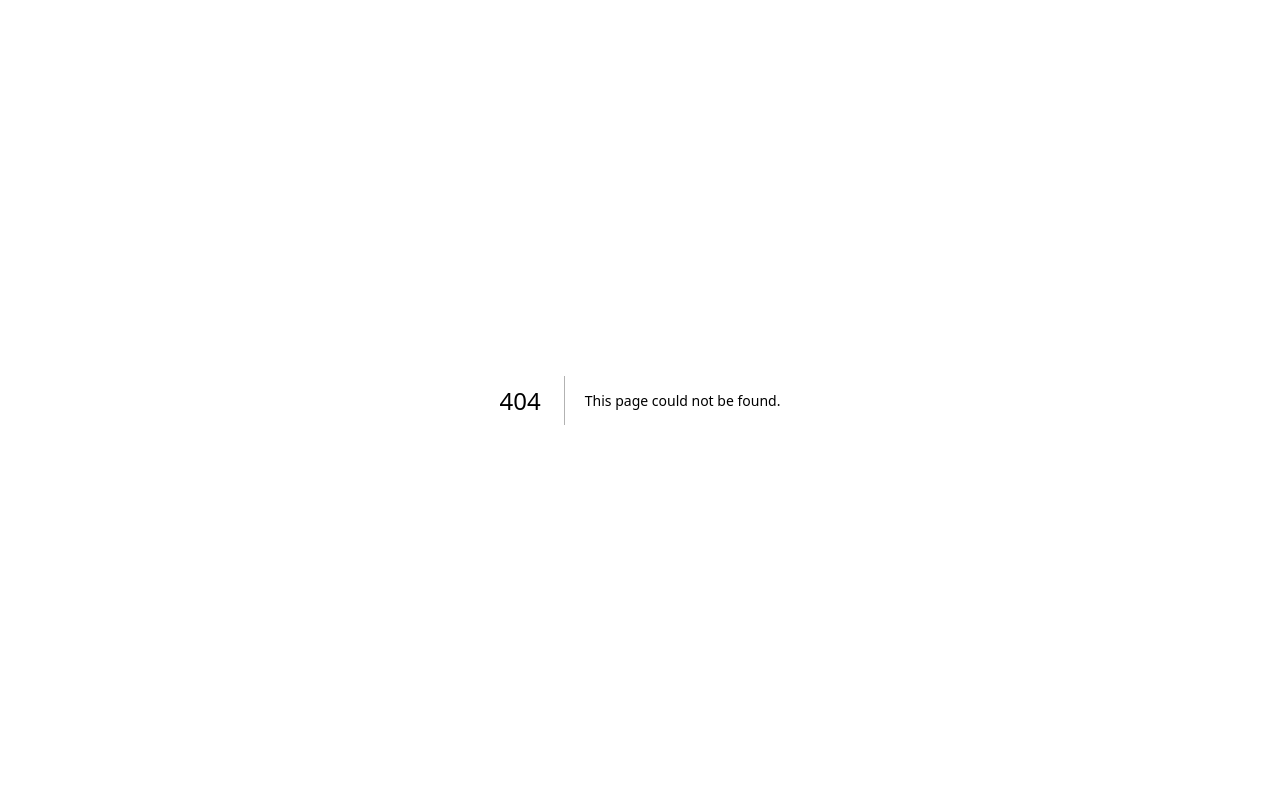
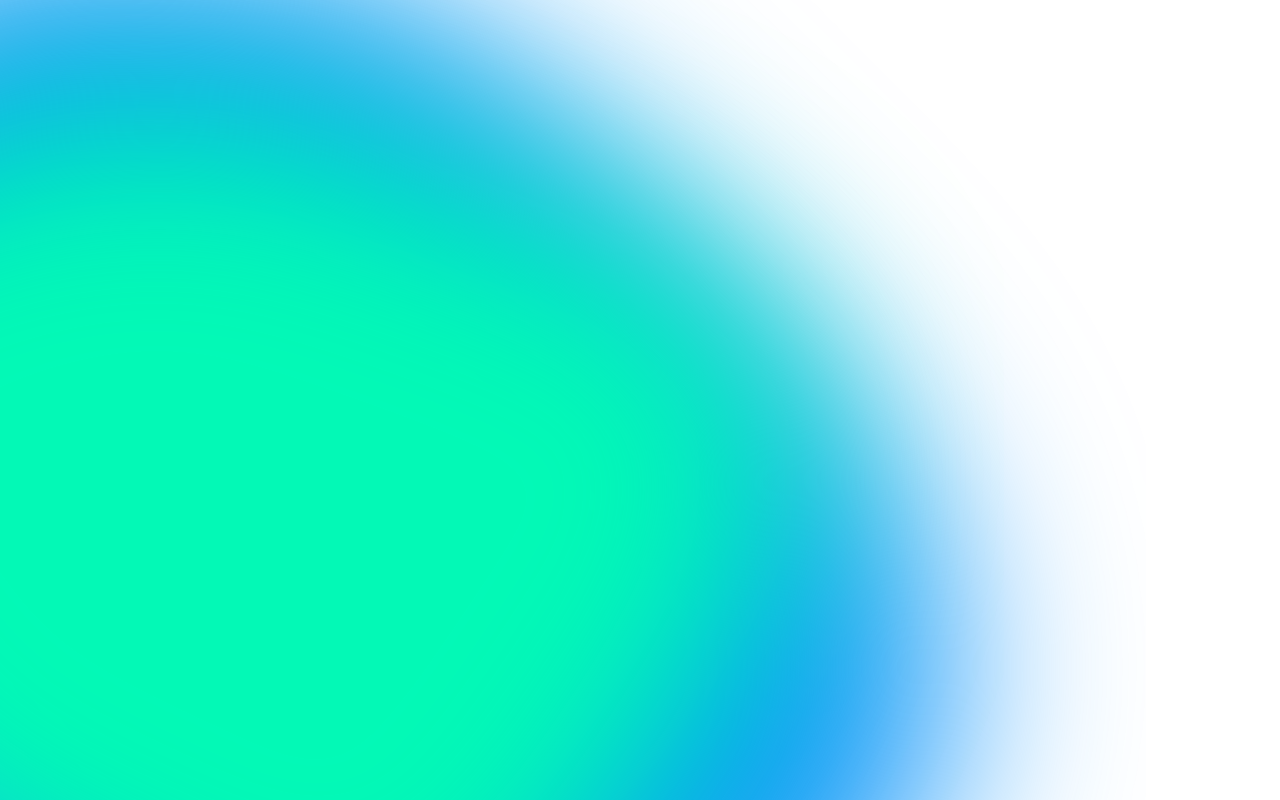
Before and after one commit to sitags3/BlazinglyFastJournaling, a Next.js app in the folder brontend/: page /survey in a window 1280 px wide. Before the commit this address had no page. Shown: the top 800 px of the page. Built offline with nearby package versions, Linux system fonts and the light colour scheme.

Commit message:
fwrgereg

```diff
--- /dev/null
+++ b/brontend/src/app/survey/page.tsx
@@ -0,0 +1,11 @@
+import SurveyCard from '@/components/survey/SurveyCard';
+
+const Bodymap = () => {
+  return (
+    <main>
+      <SurveyCard />
+    </main>
+  )
+}
+
+export default Bodymap;
--- a/brontend/src/components/base.scss
+++ b/brontend/src/components/base.scss
@@ -18,7 +18,8 @@ $main-font: 'Inter', sans-serif;
 }
 
 .btn-1:hover {
-    background-color: $active-btn-color;
+    transition: all .5s ease-in-out;
+    box-shadow: 0px 0px 8px 2px rgba(0, 0, 0, 0.1);
 }
 
 .btn-1:active {
--- a/brontend/src/components/carousel/CarouselCard.tsx
+++ b/brontend/src/components/carousel/CarouselCard.tsx
@@ -5,13 +5,14 @@ import './card.scss';
 import { JournalEntry } from '@/data';
 
 import '../base.scss'
+import Link from 'next/link';
 type Props = {
     journalEntry?: JournalEntry;
     level: number;
     className?: string;
 }
 
-const CarouselCard: FC<Props> = ({ journalEntry, level, className = ""}) => {
+const CarouselCard: FC<Props> = ({ journalEntry, level, className = "" }) => {
     switch (level) {
         case -2:
             className += ' left-0 scale-90 z-10';
@@ -31,10 +32,10 @@ const CarouselCard: FC<Props> = ({ journalEntry, level, className = ""}) => {
     }
     return (
         <div className={`${className} overflow-hidden absolute card flex flex-col gap-y-[3.5rem] items-center justify-center transition-all duration-1000`}>
-            <svg className=' blurry-bg' xmlns="http://www.w3.org/2000/svg" width="762" height="762" viewBox="0 0 762 762" fill="none">
+            <svg className='blurry-bg' xmlns="http://www.w3.org/2000/svg" width="762" height="762" viewBox="0 0 762 762" fill="none">
                 <g filter="url(#filter0_f_5_377)">
                     <path fillRule="evenodd" clipRule="evenodd" d="M403.297 611.558C329.309 619.209 287.397 525.843 242.122 461.619C198.448 399.667 130.307 333.083 155.394 259.901C179.834 188.61 272.646 199.121 339.569 177.358C386.156 162.208 430.344 139.53 476.726 155.406C533.638 174.886 598.079 206.448 610.382 270.054C622.586 333.149 562.816 378.033 530.194 431.832C489.96 498.181 475.951 604.045 403.297 611.558Z"
-                    fill="#0992FB" />
+                        fill="#0992FB" />
                 </g>
                 <defs>
                     <filter id="filter0_f_5_377" x="6.10352e-05" y="6.10352e-05" width="762" height="762" filterUnits="userSpaceOnUse" colorInterpolationFilters="sRGB">
@@ -52,7 +53,9 @@ const CarouselCard: FC<Props> = ({ journalEntry, level, className = ""}) => {
                         <span className="day main-text">{journalEntry.day}</span>
                         <span className="month main-text">{journalEntry.month}</span>
                     </div>
-                    <button className="btn-1">See details</button>
+                    <Link href="/survey" className='link'>
+                        <button className="btn-1">See details</button>
+                    </Link>
                 </> :
                 null}
         </div>
--- a/brontend/src/components/carousel/MyCarousel.scss
+++ b/brontend/src/components/carousel/MyCarousel.scss
@@ -1,10 +1,10 @@
 @import url('https://fonts.googleapis.com/css?family=Lobster');
 
 body {
-    background-color: #89FAD0;
-    font-family: 'Lobster';
-    margin: 0;
-    max-height: 100vh;
+    // background-color: #89FAD0;
+    // font-family: 'Lobster';
+    // margin: 0;
+    // max-height: 100vh;
     overflow-y: hidden;
 }
 
@@ -39,14 +39,14 @@ body {
     left: 780px;
 }
 
-.item {
+// .item {
     // height: 200px;
     // color: black;
     // text-align: center;
     // font-size: 40px;
     // position: absolute;
     // transition: height 1s, width 1s, left 1s, margin-top 1s, line-height 1s, background-color 1s;
-}
+// }
 .transition {
     transition: height 1s, width 1s, left 1s, margin-top 1s, line-height 1s, background-color 1s;
 
--- a/brontend/src/components/carousel/MyCarousel.tsx
+++ b/brontend/src/components/carousel/MyCarousel.tsx
@@ -63,9 +63,9 @@ const Carousel = ({ items, active }: CarouselProps) => {
             <div className='grow mt-14'>
 
                 <div className='relative w-fit'>
-                    <CarouselCard level={-2}/>
+                    <CarouselCard level={-2} />
                     {generateItems()}
-                    <CarouselCard level={2}/>
+                    <CarouselCard level={2} />
                 </div>
             </div>
             <ArrowIcon rotate={false} onClick={moveRight} />
@@ -111,6 +111,30 @@ const MyCarousel = () => {
 
     return (
         <div>
+            <svg className='absolute' xmlns="http://www.w3.org/2000/svg" width="1331" height="1024" viewBox="0 0 1331 1024" fill="none">
+                <g filter="url(#filter0_f_5_354)">
+                    <path fill-rule="evenodd" clip-rule="evenodd" d="M339.079 -257.713C508.3 -239.61 648.863 -155.412 779.828 -52.852C929.974 64.7278 1137.04 178.503 1130.87 362.34C1124.73 545.194 911.673 646.849 752.811 752.081C628.724 834.277 489.899 902.145 339.079 886.828C200.835 872.788 106.636 766.482 5.87493 676.222C-99.0788 582.207 -211.495 494.742 -246.435 362.34C-292.798 186.653 -342.325 -23.9668 -214.597 -159.23C-84.8261 -296.655 145.075 -278.466 339.079 -257.713Z" fill="#0992FB" />
+                </g>
+                <defs>
+                    <filter id="filter0_f_5_354" x="-495.966" y="-472" width="1826.97" height="1561" filterUnits="userSpaceOnUse" color-interpolation-filters="sRGB">
+                        <feFlood flood-opacity="0" result="BackgroundImageFix" />
+                        <feBlend mode="normal" in="SourceGraphic" in2="BackgroundImageFix" result="shape" />
+                        <feGaussianBlur stdDeviation="100" result="effect1_foregroundBlur_5_354" />
+                    </filter>
+                </defs>
+            </svg>
+            <svg className='absolute' xmlns="http://www.w3.org/2000/svg" width="1091" height="862" viewBox="0 0 1091 862" fill="none">
+                <g filter="url(#filter0_f_5_355)">
+                    <path fill-rule="evenodd" clip-rule="evenodd" d="M63.3376 -142.744C207.693 -184.389 346.16 -171.178 481.642 -142.205C636.965 -108.988 838.187 -96.6171 882.429 32.4213C926.435 160.769 778.08 299.216 675.358 422.791C595.123 519.315 498.892 610.652 370.453 648.333C252.724 682.871 146.546 639.542 39.2631 609.404C-72.483 578.013 -188.623 553.536 -252.954 473.205C-338.315 366.613 -435.659 236.888 -366.661 102.521C-296.56 -33.9958 -102.159 -94.9999 63.3376 -142.744Z" fill="#03F9B6" />
+                </g>
+                <defs>
+                    <filter id="filter0_f_5_355" x="-590.063" y="-369.203" width="1680.44" height="1230.28" filterUnits="userSpaceOnUse" color-interpolation-filters="sRGB">
+                        <feFlood flood-opacity="0" result="BackgroundImageFix" />
+                        <feBlend mode="normal" in="SourceGraphic" in2="BackgroundImageFix" result="shape" />
+                        <feGaussianBlur stdDeviation="100" result="effect1_foregroundBlur_5_355" />
+                    </filter>
+                </defs>
+            </svg>
             <Carousel items={entries} active={0} />
         </div>
     );
--- a/brontend/src/components/carousel/card.scss
+++ b/brontend/src/components/carousel/card.scss
@@ -46,3 +46,7 @@
     width: 350px;
     height: 350px;
 }
+
+.link {
+    z-index: 40;
+}
--- a/brontend/src/components/header/Header.tsx
+++ b/brontend/src/components/header/Header.tsx
@@ -7,6 +7,7 @@ const links = [
     '/',
     '/carousel',
     '/journal',
+    '/survey',
 ]
 
 const Header: FC<Props> = () => {
--- /dev/null
+++ b/brontend/src/components/survey/SurveyCard.tsx
@@ -0,0 +1,32 @@
+const SurveyCard = () => {
+    return (
+        <div>
+            <svg className='absolute' xmlns="http://www.w3.org/2000/svg" width="1146" height="1024" viewBox="0 0 1146 1024" fill="none">
+                <g filter="url(#filter0_f_5_367)">
+                    <path fill-rule="evenodd" clip-rule="evenodd" d="M270.035 -34.6208C414.478 -13.8678 534.459 82.6598 646.248 200.237C774.409 335.033 951.152 465.468 945.885 676.223C940.646 885.852 758.788 1002.39 623.187 1123.03C517.269 1217.26 398.771 1295.07 270.035 1277.51C152.033 1261.41 71.6274 1139.54 -14.3801 1036.07C-103.966 928.285 -199.921 828.012 -229.746 676.223C-269.32 474.812 -311.595 233.351 -202.569 78.2829C-91.8003 -79.2657 104.437 -58.413 270.035 -34.6208Z" fill="#0992FB" />
+                </g>
+                <defs>
+                    <filter id="filter0_f_5_367" x="-472.024" y="-251" width="1618.02" height="1731" filterUnits="userSpaceOnUse" color-interpolation-filters="sRGB">
+                        <feFlood flood-opacity="0" result="BackgroundImageFix" />
+                        <feBlend mode="normal" in="SourceGraphic" in2="BackgroundImageFix" result="shape" />
+                        <feGaussianBlur stdDeviation="100" result="effect1_foregroundBlur_5_367" />
+                    </filter>
+                </defs>
+            </svg>
+            <svg className='absolute' xmlns="http://www.w3.org/2000/svg" width="1004" height="1024" viewBox="0 0 1004 1024" fill="none">
+                <g filter="url(#filter0_f_5_368)">
+                    <path fill-rule="evenodd" clip-rule="evenodd" d="M46.8769 112.992C171.837 82.3844 296.35 111.978 419.582 158.729C560.861 212.328 741.207 247.761 791.909 395.642C842.34 542.731 722.283 680.262 641.58 806.224C578.543 904.613 500.803 995.524 389.676 1023.45C287.815 1049.05 189.433 989.542 91.2215 944.542C-11.0764 897.669 -116.684 857.991 -181.021 761.961C-266.392 634.537 -364.46 480.165 -314.745 338.594C-264.235 194.76 -96.3842 148.082 46.8769 112.992Z" fill="#03F9B6" />
+                </g>
+                <defs>
+                    <filter id="filter0_f_5_368" x="-528.181" y="-99.5052" width="1532.07" height="1329.13" filterUnits="userSpaceOnUse" color-interpolation-filters="sRGB">
+                        <feFlood flood-opacity="0" result="BackgroundImageFix" />
+                        <feBlend mode="normal" in="SourceGraphic" in2="BackgroundImageFix" result="shape" />
+                        <feGaussianBlur stdDeviation="100" result="effect1_foregroundBlur_5_368" />
+                    </filter>
+                </defs>
+            </svg>
+        </div>
+    )
+}
+
+export default SurveyCard;
```
